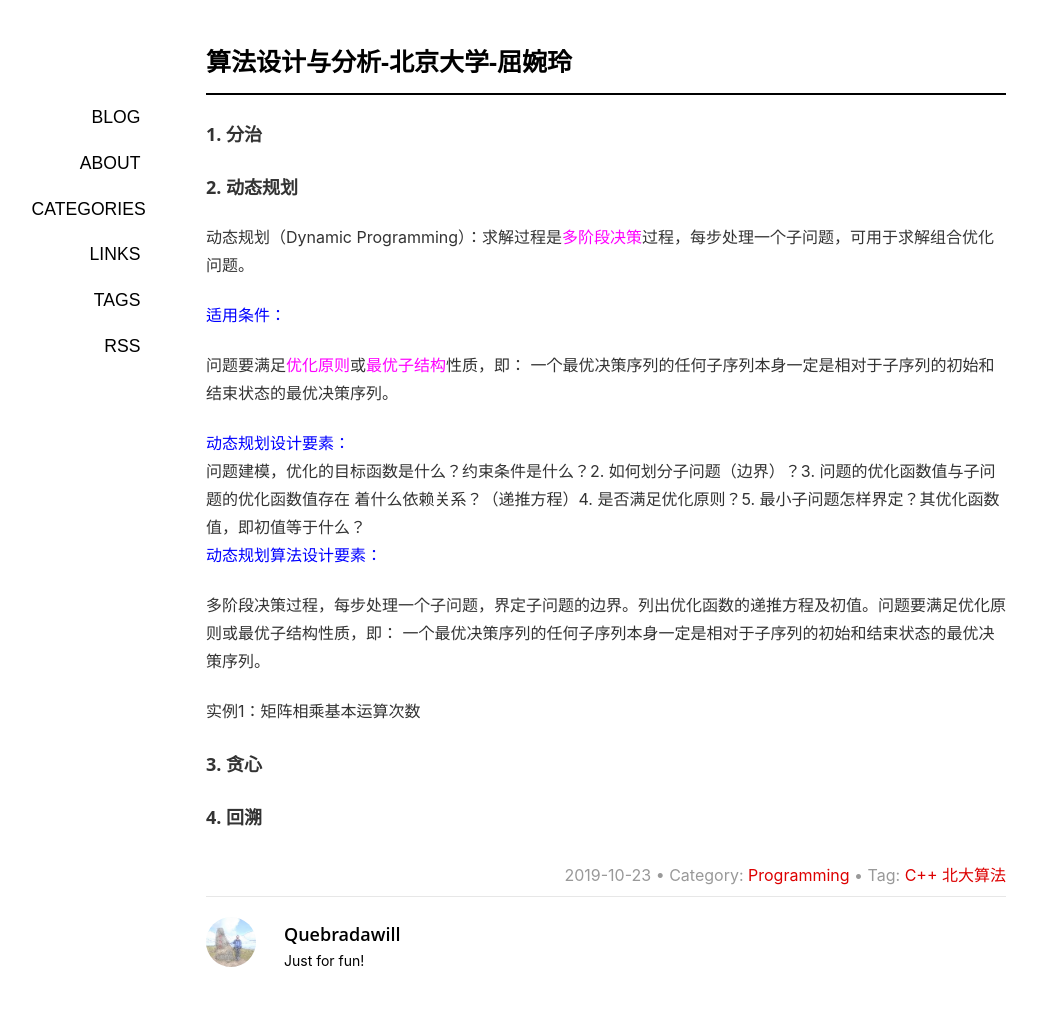
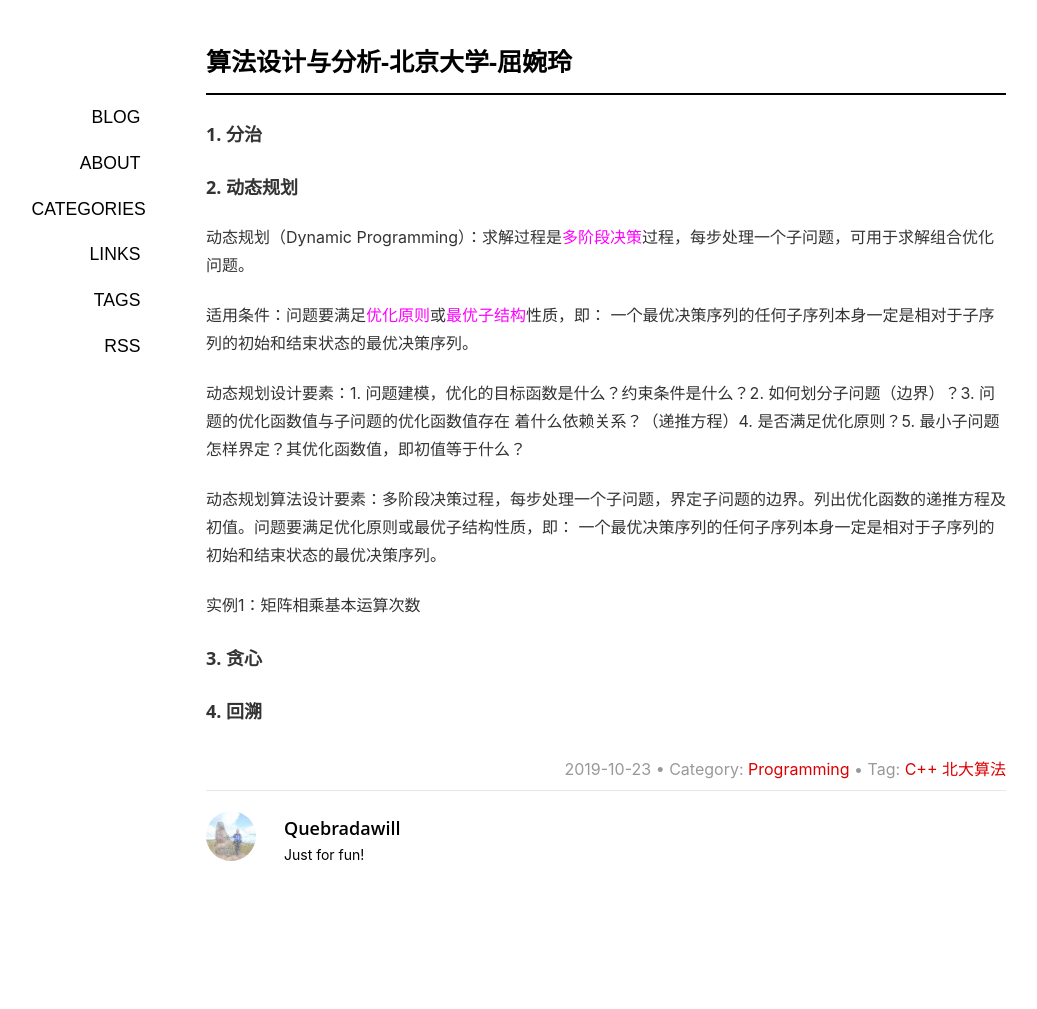
Before and after one commit to Quebradawill/quebrada.github.io, a Jekyll site: the page built from _posts/2019-10-23-algorithm-design-analysis-pku.md, in a window 1280 px wide. Shown: the whole page, without its empty margins (34-1071 px from the left). Built offline with Jekyll 4.4.1, drawn with Linux system fonts in a browser that asks for light colours; a script that is not in the unit is left out; comment, search, counter and statistics services are not loaded; after the commit the page ends 903 px from its top, so only the background shows below that.

Commit message:
Update 2019-10-23-algorithm-design-analysis-pku.md

```diff
--- a/_posts/2019-10-23-algorithm-design-analysis-pku.md
+++ b/_posts/2019-10-23-algorithm-design-analysis-pku.md
@@ -18,11 +18,11 @@ author: Quebradawill
 
 动态规划（Dynamic Programming）：求解过程是<font color='magenta'>多阶段决策</font>过程，每步处理一个子问题，可用于求解组合优化问题。
 
-<font color='blue'>适用条件：</font>问题要满足<font color='magenta'>优化原则</font>或<font color='magenta'>最优子结构</font>性质，即： 一个最优决策序列的任何子序列本身一定是相对于子序列的初始和结束状态的最优决策序列。
+适用条件：问题要满足<font color='magenta'>优化原则</font>或<font color='magenta'>最优子结构</font>性质，即： 一个最优决策序列的任何子序列本身一定是相对于子序列的初始和结束状态的最优决策序列。
 
-<font color='blue'>动态规划设计要素：</font>1. 问题建模，优化的目标函数是什么？约束条件是什么？2. 如何划分子问题（边界）？3. 问题的优化函数值与子问题的优化函数值存在 着什么依赖关系？（递推方程）4. 是否满足优化原则？5. 最小子问题怎样界定？其优化函数值，即初值等于什么？
+动态规划设计要素：1. 问题建模，优化的目标函数是什么？约束条件是什么？2. 如何划分子问题（边界）？3. 问题的优化函数值与子问题的优化函数值存在 着什么依赖关系？（递推方程）4. 是否满足优化原则？5. 最小子问题怎样界定？其优化函数值，即初值等于什么？
 
-<font color='blue'>动态规划算法设计要素：</font>多阶段决策过程，每步处理一个子问题，界定子问题的边界。列出优化函数的递推方程及初值。问题要满足优化原则或最优子结构性质，即： 一个最优决策序列的任何子序列本身一定是相对于子序列的初始和结束状态的最优决策序列。
+动态规划算法设计要素：多阶段决策过程，每步处理一个子问题，界定子问题的边界。列出优化函数的递推方程及初值。问题要满足优化原则或最优子结构性质，即： 一个最优决策序列的任何子序列本身一定是相对于子序列的初始和结束状态的最优决策序列。
 
 实例1：矩阵相乘基本运算次数
 
```
